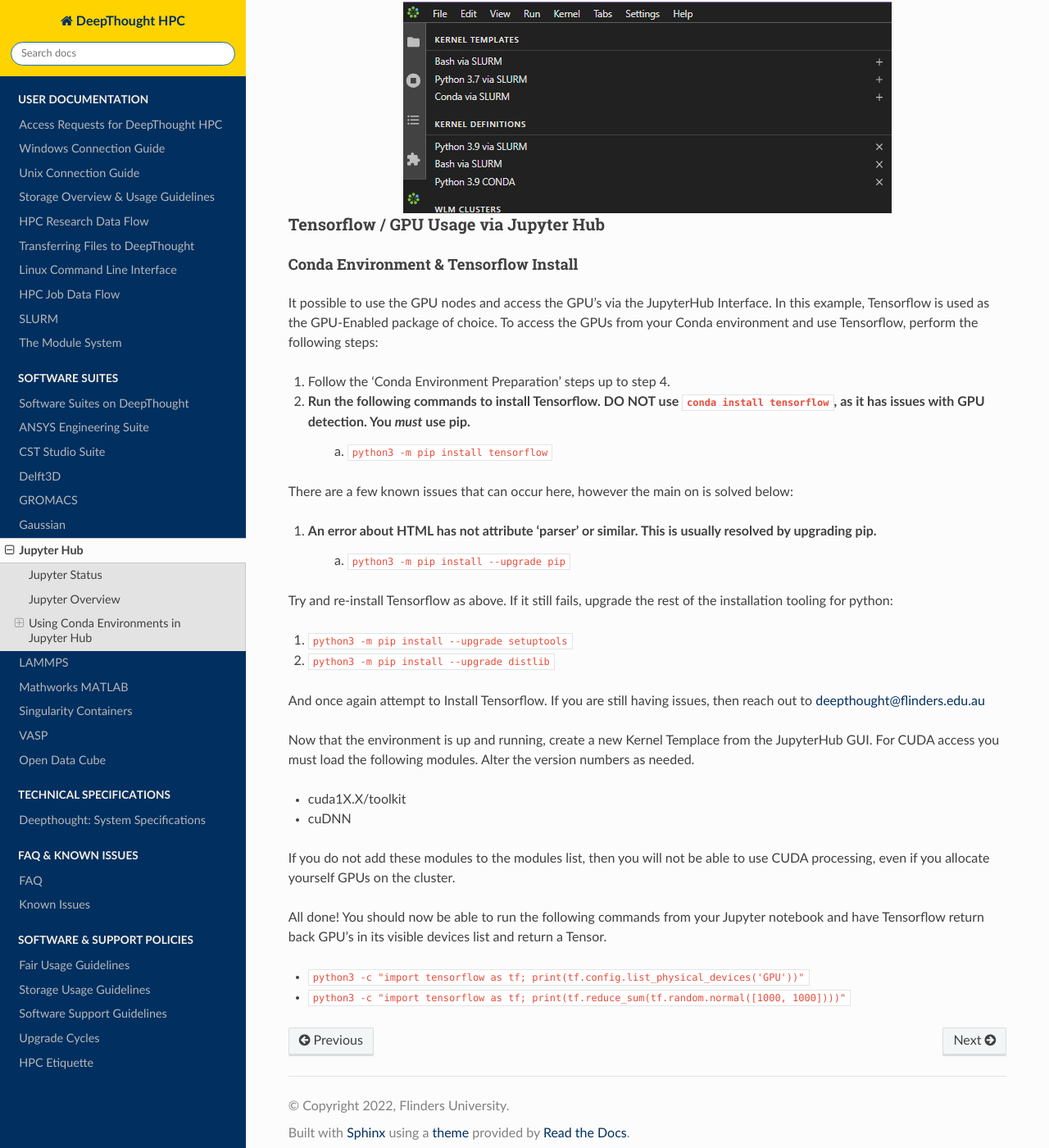
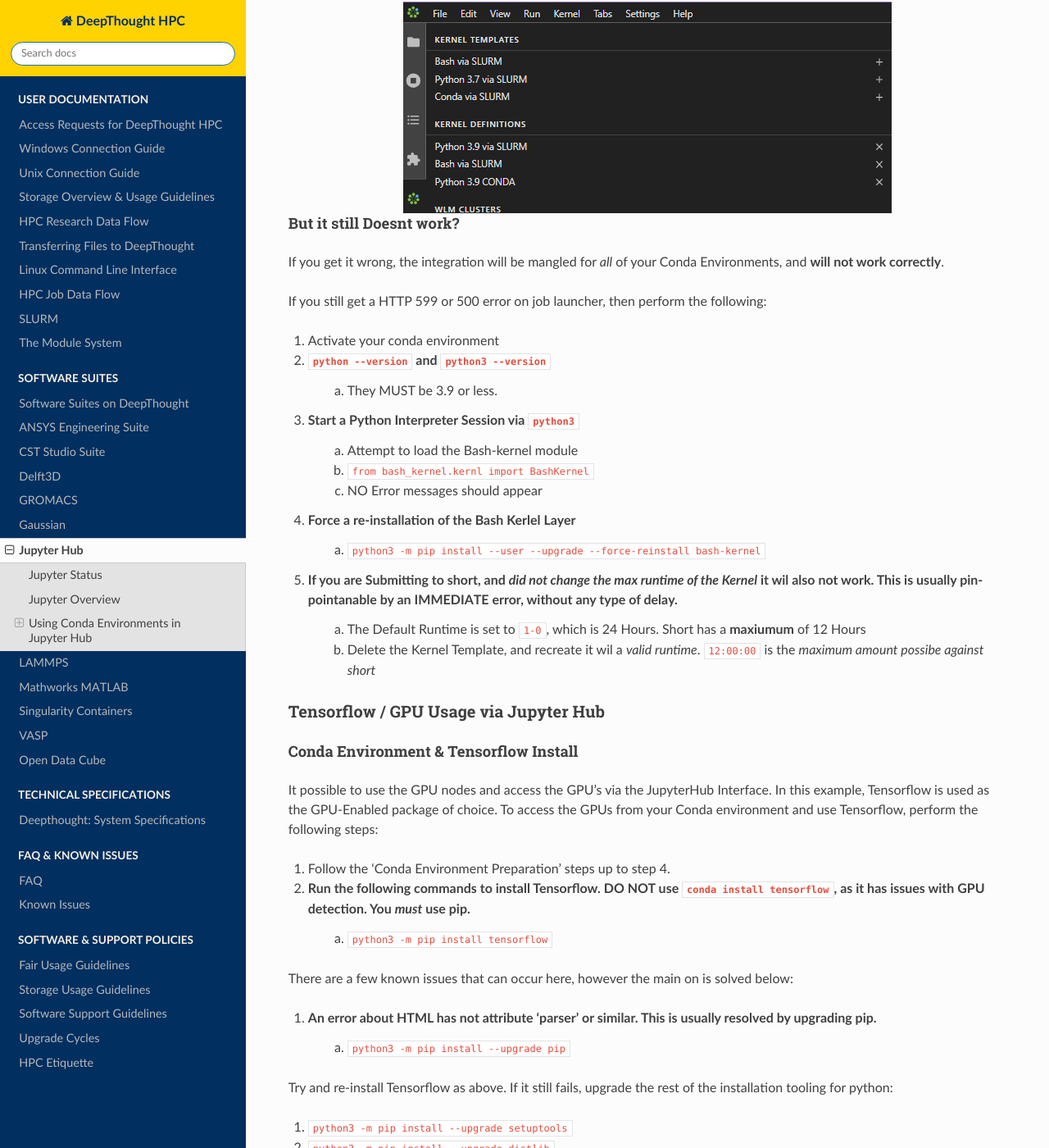
Before and after one commit to flindersuni/DeepThoughtHPC-docs, a Sphinx documentation site: the page built from docs/source/software/jupyter.rst, in a window 1280 px wide and 1400 px high, scrolled down 1367 px. Shown: the whole window at 82% size. Built offline with Sphinx 7.4.7 and the Read the Docs theme 2.0.0, drawn with Linux system fonts in a browser that asks for light colours; pages that are not in the unit, such as notebooks, are missing from menus.

Commit message:
Further Instructions to Un-Mangle JupyterHub Integration

```diff
--- a/docs/source/software/jupyter.rst
+++ b/docs/source/software/jupyter.rst
@@ -64,6 +64,25 @@ For Reference, the below image shows the Kernel Template Screen.
     :alt: Jupyter Hub Kernel Template Screen
 
 
++++++++++++++++++++++++++++++++++
+But it still Doesnt work?
++++++++++++++++++++++++++++++++++
+If you get it wrong, the integration will be mangled for *all* of your Conda Environments, and **will not work correctly**.
+
+If you still get a HTTP 599 or 500 error on job launcher, then perform the following:
+
+1. Activate your conda environment
+2. ``python --version`` and ``python3 --version``
+    a. They MUST be 3.9 or less.
+3. Start a Python Interpreter Session via ``python3``
+    a. Attempt to load the Bash-kernel module
+    b. ``from bash_kernel.kernl import BashKernel``
+    c. NO Error messages should appear
+4. Force a re-installation of the Bash Kerlel Layer
+    a. ``python3 -m pip install --user --upgrade --force-reinstall bash-kernel``
+5. If you are Submitting to short, and *did not change the max runtime of the Kernel* it wil also **not work**. This is usually pin-pointanable by an IMMEDIATE error, without any type of delay.
+    a. The Default Runtime is set to ``1-0``, which is 24 Hours. Short has a **maxiumum** of 12 Hours
+    b. Delete the Kernel Template, and recreate it wil a *valid runtime*. ``12:00:00`` is the *maximum amount possibe against short*
 
 ^^^^^^^^^^^^^^^^^^^^^^^^^^^^^^^^^^^^^^^^^^^^
 Tensorflow / GPU Usage via Jupyter Hub
```
